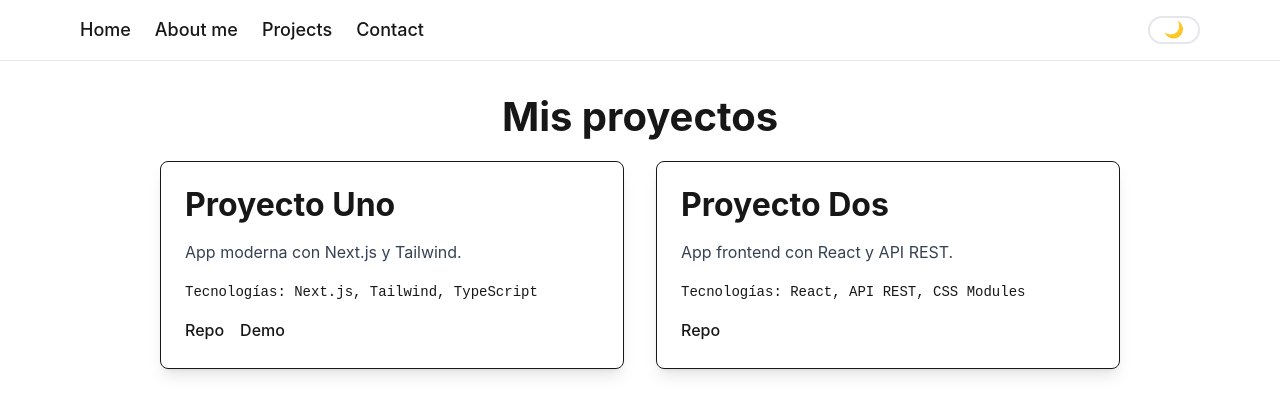
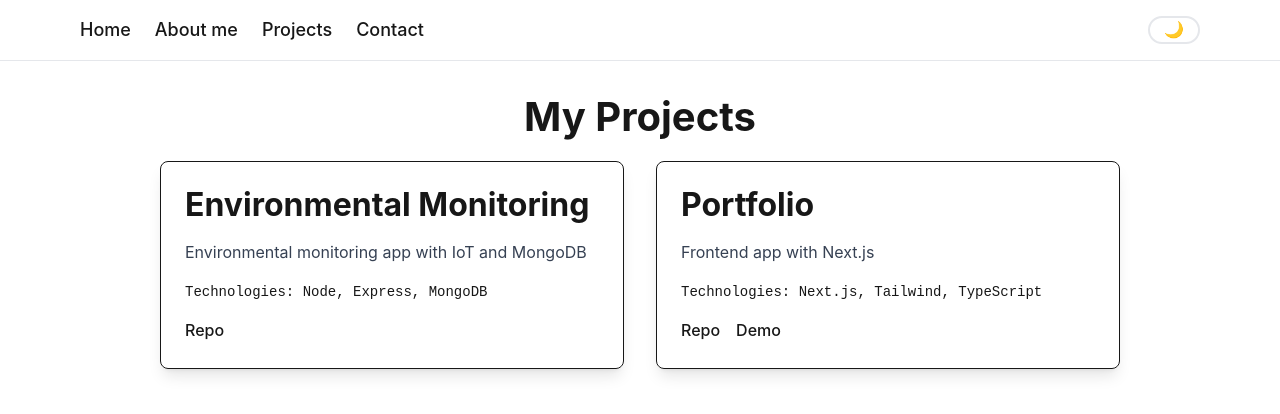
Before and after one commit to AxelRGDiaz/axelDiaz-webSite, a Next.js app: page /projects in a window 1280 px wide. Shown: the top 414 px of the page. Built offline with nearby package versions, Linux system fonts and the light colour scheme.

Commit message:
change: projects and bugs

```diff
--- a/package.json
+++ b/package.json
@@ -11,6 +11,7 @@
   "dependencies": {
     "@heroicons/react": "^2.2.0",
     "next": "15.3.4",
+    "next-intl": "^4.3.1",
     "react": "^19.0.0",
     "react-dom": "^19.0.0"
   },
--- a/src/app/components/DarkModeToggle.tsx
+++ b/src/app/components/DarkModeToggle.tsx
@@ -6,7 +6,8 @@ export default function DarkModeToggle() {
   const [isDark, setIsDark] = useState(false);
 
   useEffect(() => {
-    if (window.matchMedia("(prefers-color-scheme: dark)").matches) {
+    const prefersDark = window.matchMedia("(prefers-color-scheme: dark)").matches;
+    if (prefersDark) {
       setIsDark(true);
       document.documentElement.classList.add("dark");
     }
--- a/src/app/globals.css
+++ b/src/app/globals.css
@@ -20,20 +20,6 @@
   --link-hover: var(--primary-color);
   --font-sans: 'Inter', 'Arial', 'Helvetica', sans-serif;
   --font-mono: monospace;
-}
-
-@media (prefers-color-scheme: dark) {
-  :root {
-    --background: #0a0a0a;
-    --foreground: #ededed;
-    --primary-color: #60a5fa;
-    --secondary-color: #a78bfa;
-    --accent-color: #fbbf24;
-    --border-color: #333333;
-    --shadow-color: rgba(0, 0, 0, 0.4);
-    --link-color: #ededed;
-    --link-hover: var(--secondary-color);
-  }
 }
 
 .dark {
--- a/src/app/layout.tsx
+++ b/src/app/layout.tsx
@@ -8,6 +8,9 @@ export const metadata = {
 export default function RootLayout({ children }: { children: React.ReactNode }) {
   return (
     <html lang="es">
+      <head>
+      <link rel="icon" href="/favicon.svg" />
+      </head>
       <body>{children}</body>
     </html>
   );
--- a/src/app/projects/page.tsx
+++ b/src/app/projects/page.tsx
@@ -2,17 +2,17 @@ import NavBar from "../components/NavBar";
 
 const projects = [
   {
-    title: "Proyecto Uno",
-    description: "App moderna con Next.js y Tailwind.",
-    tech: ["Next.js", "Tailwind", "TypeScript"],
-    repo: "https://github.com/tuusuario/proyecto-uno",
-    demo: "https://demo.proyecto-uno.com",
+    title: "Environmental Monitoring",
+    description: "Environmental monitoring app with IoT and MongoDB",
+    tech: ["Node", "Express", "MongoDB"],
+    repo: "https://github.com/AxelRGDiaz/Monitoreo-Ambiental-con-IoT-y-MongoDB",
   },
   {
-    title: "Proyecto Dos",
-    description: "App frontend con React y API REST.",
-    tech: ["React", "API REST", "CSS Modules"],
-    repo: "https://github.com/tuusuario/proyecto-dos",
+    title: "Portfolio",
+    description: "Frontend app with Next.js",
+    tech: ["Next.js", "Tailwind", "TypeScript"],
+    repo: "https://github.com/AxelRGDiaz/axelDiaz-webSite",
+    demo: "https://axel-diaz.com"
   },
 ];
 
@@ -22,7 +22,7 @@ export default function Projects() {
       <NavBar />
       <main className="min-h-screen max-w-5xl mx-auto p-8">
         <h1 className="text-4xl font-bold mb-8 text-center opacity-0 animate-fade-in">
-          Mis proyectos
+          My Projects
         </h1>
         <div className="grid md:grid-cols-2 gap-8 opacity-0 animate-fade-in animation-delay-200">
           {projects.map(({ title, description, tech, repo, demo }) => (
@@ -33,7 +33,7 @@ export default function Projects() {
               <h2 className="text-2xl font-semibold mb-2">{title}</h2>
               <p className="mb-3 text-gray-700 dark:text-gray-300">{description}</p>
               <p className="mb-3 font-mono text-sm text-primary">
-                Tecnologías: {tech.join(", ")}
+                Technologies: {tech.join(", ")}
               </p>
               <div className="flex space-x-4">
                 {repo && (
```
Also changed, not shown: public/favicon.svg (added), 1 other file (tests, documents, lock files or other folders).
